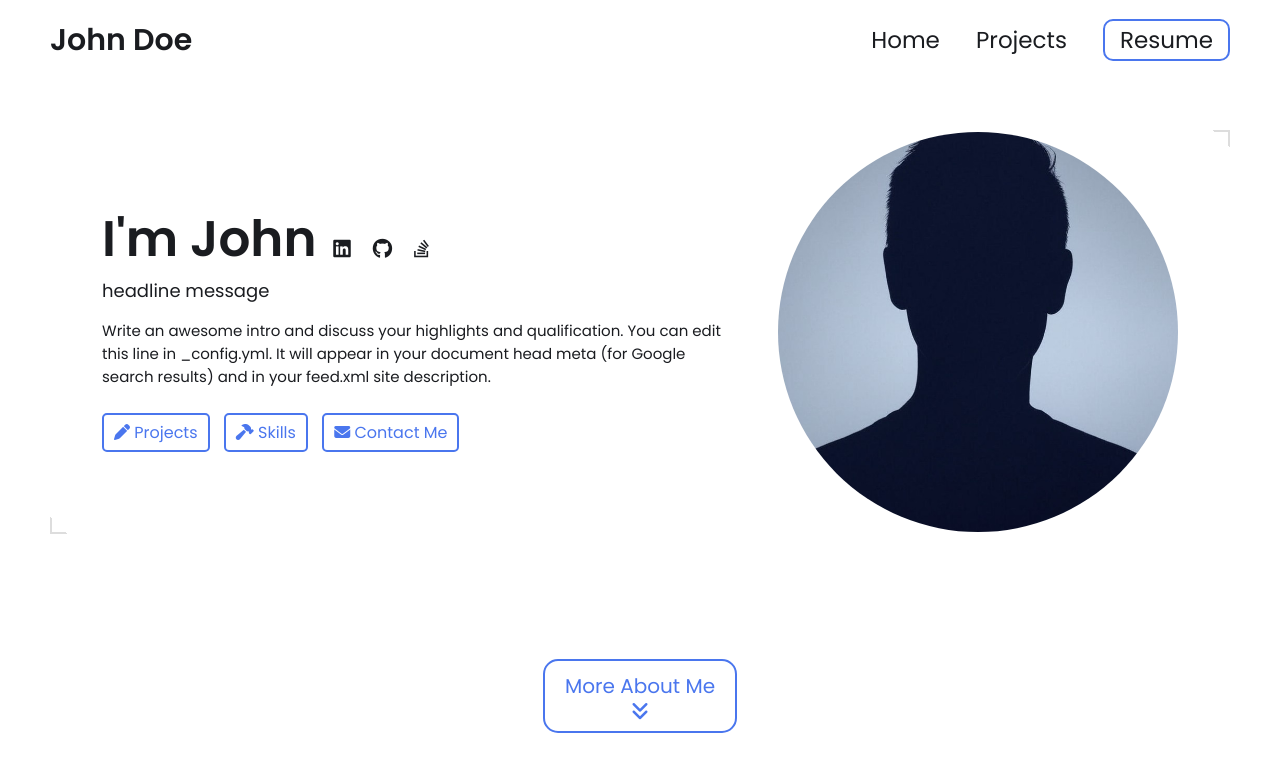
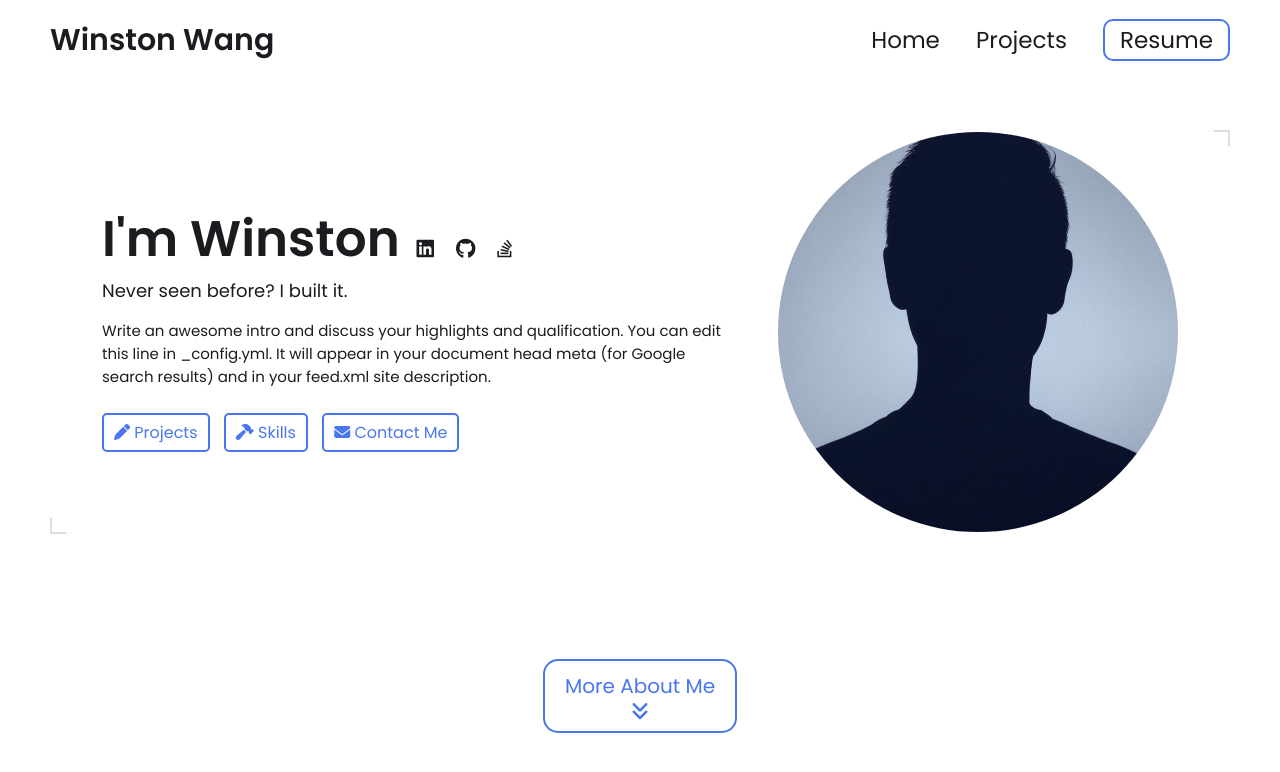
Before and after one commit to WinstonHelicopters/WinstonHelicopters.github.io, a Jekyll site: the page built from index.html, in a window 1280 px wide and 900 px high. Shown: the top 772 px of the window. Built offline with Jekyll 4.4.1, drawn with Linux system fonts in a browser that asks for light colours.

Commit message:
Update _config.yml

```diff
--- a/_config.yml
+++ b/_config.yml
@@ -7,13 +7,13 @@
 
 # Main Page Setup
 
-title: John Doe's Portfolio # This is what shows up in the tab of the browser
+title: Winston Wang's Portfolio # This is what shows up in the tab of the browser
 
 
 
 # Hero Section
-name: John Doe
-headline: headline message
+name: Winston Wang
+headline: Never seen before? I built it.
 description: >- # dont remove this line. this will ignore all new lines until the next section
   Write an awesome intro and discuss your highlights and qualification. You can edit this
   line in _config.yml. It will appear in your document head meta (for
```
